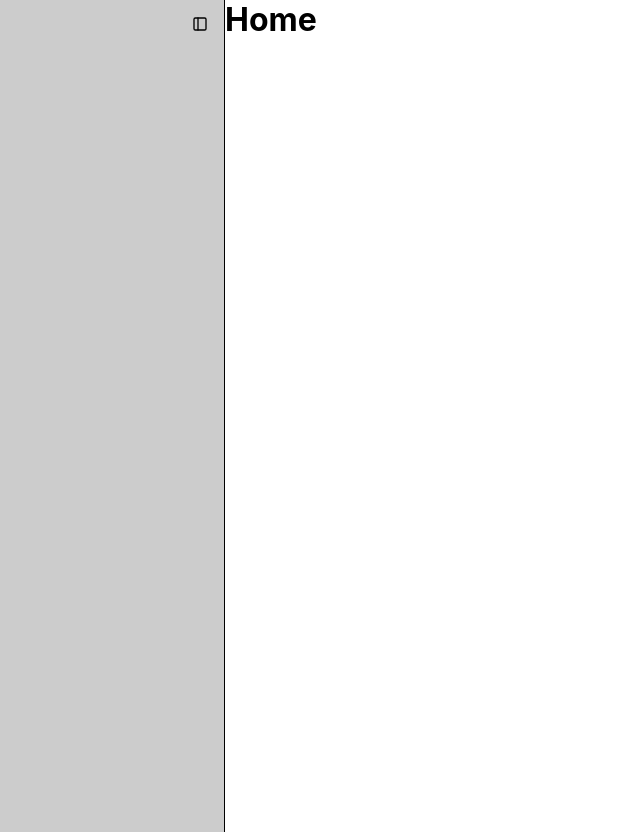
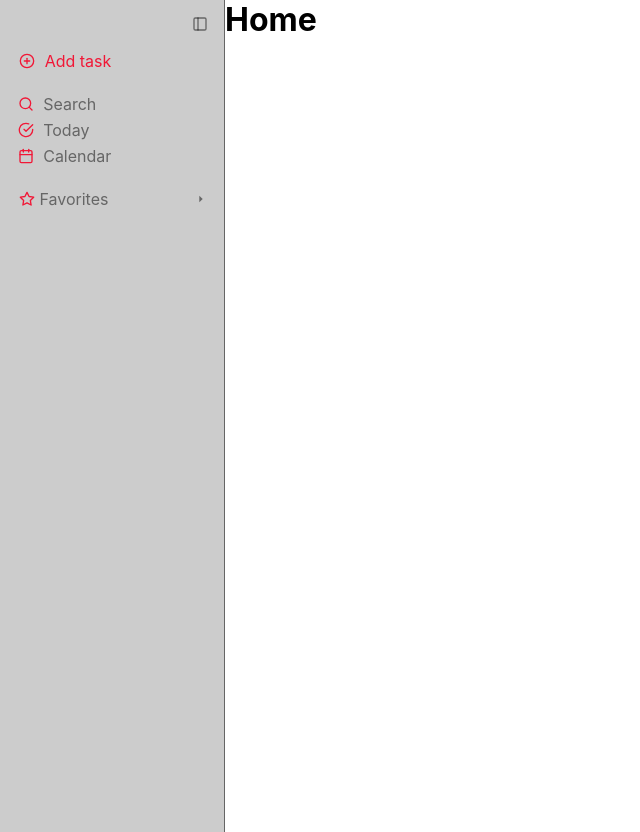
Before and after one commit to FariassArthur/NoteBox, a Next.js app in the folder front/: page / in a window 1280 px wide. Shown: the whole page, without its empty margins (0-640 px from the left). Built offline with nearby package versions, Linux system fonts and the light colour scheme.

Commit message:
Adding sidebar

```diff
--- a/front/src/app/globals.css
+++ b/front/src/app/globals.css
@@ -2,14 +2,22 @@
   --max-width: 1100px;
   --border-radius: 12px;
 
-  --aside: rgba(0, 0, 0, 0.2);
+  --transition-duration: 0.2s;
+  --padding: 1rem;
+
+  /* LIGHT */
+  --background-color: #EFEFEF;
+  --aside-background: rgba(0, 0, 0, 0.2);
+  --aside-border: rgba(0, 0, 0, 0.5);
+
+  --icon-color: rgba(0, 0, 0, 0.5);
+  --icon-colored: #f11736;
 }
 
-
 * {
-    padding: 0;
-    margin: 0;
-    padding: 0;
-    text-decoration: none;
-    font-family: 'Inter', Helvetica, sans-serif;
+  padding: 0;
+  margin: 0;
+  padding: 0;
+  text-decoration: none;
+  font-family: "Inter", Helvetica, sans-serif;
 }
--- a/front/src/components/Aside/Aside.tsx
+++ b/front/src/components/Aside/Aside.tsx
@@ -2,9 +2,20 @@ import React from "react";
 
 //styles
 import styled from "styled-components";
+//--components
+import { Icon } from "../assets/StyledAssets";
 
 //icons
-import { FiSidebar } from "react-icons/fi";
+import {
+  FiSidebar,
+  FiPlusCircle,
+  FiSearch,
+  FiCheckCircle,
+  FiCalendar,
+  FiStar,
+} from "react-icons/fi";
+import { RiArrowDropRightFill } from "react-icons/ri";
+import { RiArrowDownSFill } from "react-icons/ri";
 
 const AsideContainner = styled.div`
   display: flex;
@@ -12,21 +23,133 @@ const AsideContainner = styled.div`
 
   min-width: 15%;
   height: 100vh;
-  padding: 1rem;
+  padding: var(--padding);
+  gap: 1rem;
 
-  border-right: 0.2px solid #000;
-  background-color: var(--aside);
+  border-right: 0.2px solid var(--aside-border);
+  background-color: var(--aside-background);
 
   .headerAside {
     display: flex;
     align-items: center;
     justify-content: flex-end;
 
-    transition: 0.2s ease-in-out;
+    color: var(--icon-color);
+
+    transition: var(--transition-duration) ease-in-out;
 
     &:hover {
-      color: #fff;
+      color: var(--icon-colored);
       cursor: pointer;
+    }
+  }
+
+  .addTask {
+    color: var(--icon-colored);
+
+    padding: 0.2rem 0 0.2rem 0.2rem;
+    border-radius: 5px;
+
+    display: flex;
+    align-items: center;
+    text-align: center;
+    justify-content: flex-start;
+    gap: 5%;
+
+    transition: var(--transition-duration) ease-in-out;
+
+    &:hover {
+      background-color: var(--background-color);
+      cursor: pointer;
+    }
+
+    &:active {
+      background-color: transparent;
+    }
+  }
+
+  .toolIcons {
+    display: flex;
+    flex-direction: column;
+    align-items: center;
+    text-align: center;
+    justify-content: flex-start;
+    gap: 5%;
+
+    min-width: 100%;
+  }
+`;
+
+const Tools = styled.p`
+  min-width: 100%;
+  color: var(--icon-color);
+
+  padding: 0.2rem 0 0.2rem 0.2rem;
+  border-radius: 5px;
+
+  display: flex;
+  align-items: center;
+  text-align: center;
+  justify-content: flex-start;
+  gap: 5%;
+
+  transition: var(--transition-duration) ease-in-out;
+
+  i {
+    color: var(--icon-colored);
+  }
+
+  span {
+    display: flex;
+    align-items: center;
+    text-align: center;
+  }
+
+  &:hover {
+    background-color: var(--background-color);
+    cursor: pointer;
+  }
+
+  &:active {
+    background-color: transparent;
+  }
+`;
+
+const BookMarks = styled.section`
+  color: var(--icon-color);
+  display: flex;
+  align-items: center;
+  justify-content: space-between;
+  min-width: 100%;
+
+  padding: 0.2rem 0 0.2rem 0.2rem;
+
+  &:hover {
+    cursor: pointer;
+  }
+
+  .none {
+    display: none;
+  }
+
+  .favorites {
+    padding-left: 0.3rem;
+  }
+
+  p {
+    display: flex;
+    align-items: center;
+    justify-content: flex-start;
+    gap: 5%;
+
+    i {
+      color: var(--icon-colored);
+    }
+
+    span {
+      display: flex;
+      align-items: center;
+      text-align: center;
     }
   }
 `;
@@ -39,6 +162,45 @@ const Aside = (props: Props) => {
       <section className="headerAside">
         <FiSidebar />
       </section>
+
+      <p className="addTask">
+        <FiPlusCircle />
+        <span>Add task</span>
+      </p>
+
+      <section className="toolIcons">
+        <Tools>
+          <Icon>
+            <FiSearch />
+          </Icon>
+          <span>Search</span>
+        </Tools>
+        <Tools>
+          <Icon>
+            <FiCheckCircle />
+          </Icon>
+          <span>Today</span>
+        </Tools>
+        <Tools>
+          <Icon>
+            <FiCalendar />
+          </Icon>
+          <span>Calendar</span>
+        </Tools>
+      </section>
+
+      <BookMarks>
+        <p>
+          <Icon>
+            <FiStar />
+          </Icon>
+          <span>Favorites</span>
+        </p>
+
+        <RiArrowDropRightFill size={20} />
+
+        {/* <RiArrowDownSFill size={20} /> */}
+      </BookMarks>
     </AsideContainner>
   );
 };
--- /dev/null
+++ b/front/src/components/assets/StyledAssets.tsx
@@ -0,0 +1,7 @@
+import styled from "styled-components";
+
+export const Icon = styled.i`
+  display: flex;
+  align-items: center;
+  text-align: center;
+`;
```
